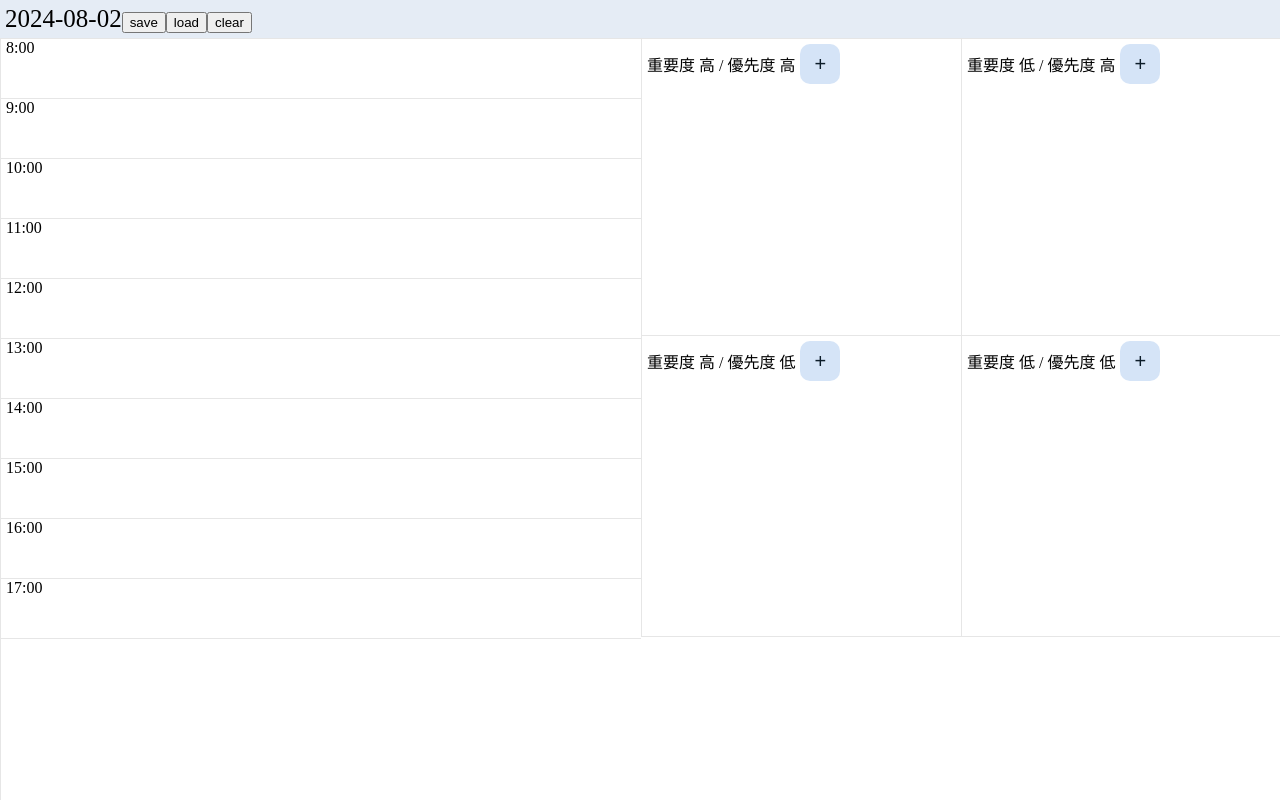
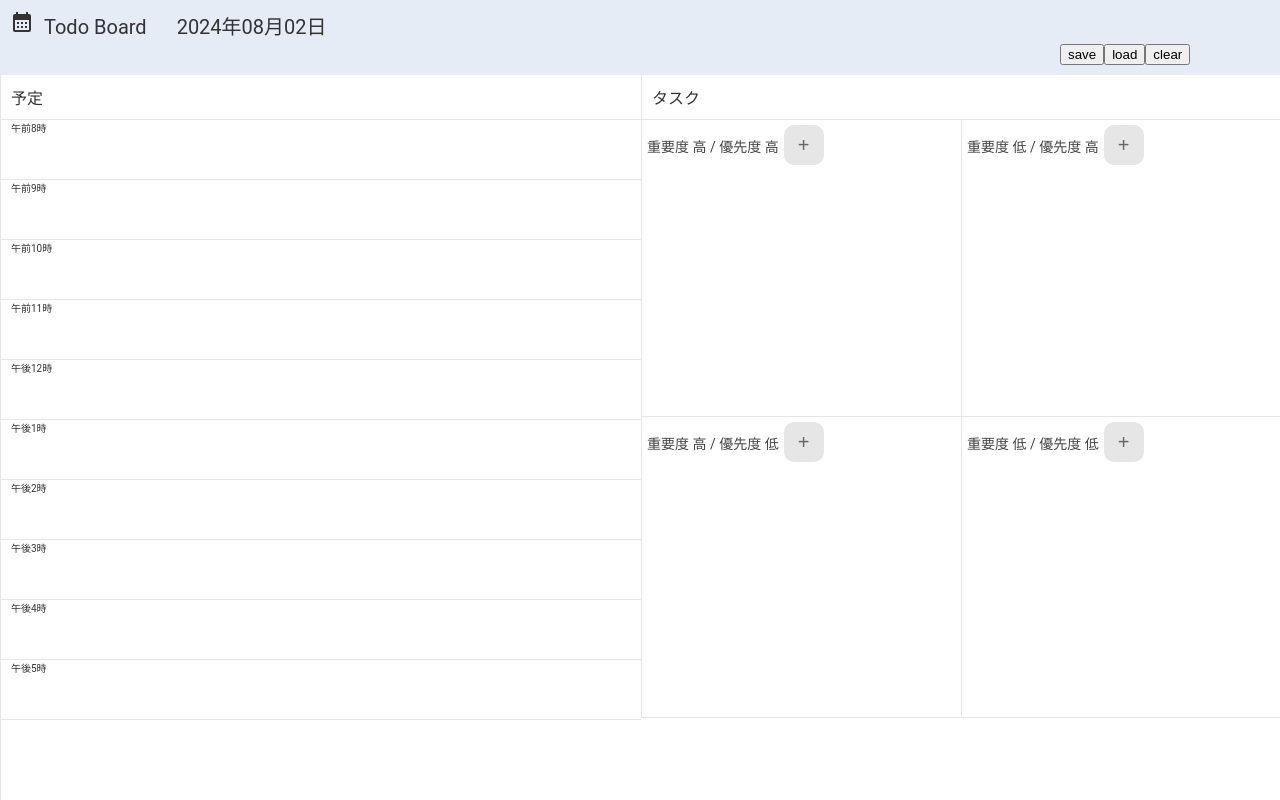
Before and after one commit to komori1013/MyApp, a React (Create React App) app: page / in a window 1280 px wide. Shown: the top 800 px of the page. Built offline with nearby package versions, Linux system fonts and the light colour scheme.

Commit message:
CSSを改善

```diff
--- a/package.json
+++ b/package.json
@@ -3,6 +3,10 @@
   "version": "0.1.0",
   "private": true,
   "dependencies": {
+    "@emotion/react": "^11.13.3",
+    "@emotion/styled": "^11.13.0",
+    "@mui/icons-material": "^6.0.1",
+    "@mui/material": "^6.0.1",
     "@testing-library/jest-dom": "^5.17.0",
     "@testing-library/react": "^13.4.0",
     "@testing-library/user-event": "^13.5.0",
--- a/src/App.tsx
+++ b/src/App.tsx
@@ -9,6 +9,7 @@ import { TodoBoard } from './components/TodoBoard';
 import { Modal2 } from "./components/Modal2";
 import { Finalset } from "./components/finalset";
 import { useEffect } from 'react';
+import CalendarMonthSharpIcon from '@mui/icons-material/CalendarMonthSharp';
 
 export class Finaltime {
   id: number;
@@ -52,7 +53,7 @@ export default function App() {
   const [deadLine, setDeadLine] = useState<string>("");
   const [finalData, setFinalData] = useState<any[]>([]);
 
-  const day = dayjs().format('YYYY-MM-DD');
+  const day = dayjs().format('YYYY年MM月DD日');
 
   const saveToLocalStorage = () => {
     const data = {
@@ -92,19 +93,26 @@ export default function App() {
   };
   return (
     <>
-      <header className="header">{day}
+      <header className="header">
+      <CalendarMonthSharpIcon style={{fontSize: 24 }} />
+      <span className="title">Todo Board</span>
+      <span>{day}</span>
+      <span className="title3">
       <button onClick={saveToLocalStorage}>save</button>
       <button onClick={loadFromLocalStorage}>load</button>
       <button onClick={clearFromLocalStorage}>clear</button>
+      </span>
       </header>
       <body className='container'>
 
         <div className="left-container">
+        <div className="title1">予定</div>
           <Timeline/>
           <Finalset finalData={finalData} setFinalData={setFinalData} modal2 = {modal2} hPHI={hPHI} setHPHI={setHPHI} lPHI={lPHI} setLPHI={setLPHI} hPLI={hPLI} setHPLI={setHPLI} lPLI={lPLI} setLPLI={setLPLI}/>
         </div>
 
         <div className='right-container'>
+          <div className="title2">タスク</div>
           <div className='right-high-container'>
             <Modal ListBoxPlace={ListBoxPlace} hPHI={hPHI} setHPHI={setHPHI} lPHI={lPHI} setLPHI={setLPHI} hPLI={hPLI} setHPLI={setHPLI} lPLI={lPLI} setLPLI={setLPLI} text={text} setText={setText} show={show} setShow={setShow}/>
             <Modal2 hPHI={hPHI} setHPHI={setHPHI} lPHI={lPHI} setLPHI={setLPHI} hPLI={hPLI} setHPLI={setHPLI} lPLI={lPLI} setLPLI={setLPLI} modal2_1={modal2_1} modal2_2={modal2_2} finalData= {finalData} setFinalData={setFinalData}show2={show2} setShow2={setShow2} modal2={modal2} setModal2={setModal2} startLine={startLine} setStartLine={setStartLine} deadLine={deadLine} setDeadLine={setDeadLine}/>
--- a/src/assets/App.css
+++ b/src/assets/App.css
@@ -1,8 +1,33 @@
 .header {
-  font-family: "メイリオ";
-  font-size: 25px;
+  font-family: Roboto, "Noto Sans JP", Helvetica, Arial, sans-serif;
+  font-size: 20px;
+  padding: 10px;
+  color: #333333;
   background-color: #e5ecf5;
-  padding: 5px;
+}
+.title {
+  margin-right: 30px;
+  margin-left: 10px;
+}
+
+.title1 {
+  font-family: Roboto, "Noto Sans JP", Helvetica, Arial, sans-serif;
+  font-size: 16px;
+  color:#333333;
+  padding: 10px;
+  border-bottom: 1px solid #e6e6e6;
+}
+.title2 {
+  font-family: Roboto, "Noto Sans JP", Helvetica, Arial, sans-serif;
+  font-size: 16px;
+  color:#333333;
+  padding: 10px;
+  border-bottom: 1px solid #e6e6e6;
+  border-left: 1px solid #e6e6e6;
+}
+
+.title3{
+  margin-left: 1050px;
 }
   .overlay {
       position:fixed;
@@ -22,23 +47,29 @@
     background:#fff;
   }
   .container {
-    font-family: "メイリオ";
+    font-family: Roboto, "Noto Sans JP", Helvetica, Arial, sans-serif;
+    color-scheme: light;
     height: 1440px;
     width: 100%;
     display: flex;
-    border: 1px solid #e6e6e6;
+    border-top: none;
+    border-left: 1px solid #e6e6e6;
+    border-bottom: 1px solid #e6e6e6;
+    border-right: 1px solid #e6e6e6;
   }
 
   .left-container{
     flex: 1;
     height:600px;
     flex-direction: column;
+    color: #444444;
   }
 
   .right-container{
     flex: 1;
     height: 600px;
     flex-direction: column;
+    color: #444444;
   }
 
   .right-high-container{
@@ -59,6 +90,7 @@
     border-left: 1px solid#e6e6e6;
     padding-left: 5px;
     overflow-y: scroll;
+    font-size: 14px;
   }
 
   .box2{
@@ -67,7 +99,7 @@
     border-left: 1px solid#e6e6e6;
     padding-left: 5px;
     overflow-y: scroll;
-    overflow-y: scroll;
+    font-size: 14px;
   }
 
   .box3{
@@ -78,6 +110,7 @@
     height:300px;
     padding-left: 5px;
     overflow-y: scroll;
+    font-size: 14px;
   }
 
   .box4{
@@ -88,14 +121,18 @@
     height:300px;
     padding-left: 5px;
     overflow-y: scroll;
+    font-size: 14px;
   }
+.box{
+  padding-top: -10px;
+}
 
   .button {
     border: none; /* 枠線をなくす */
     border-radius: 10px; /* 角丸をつける */
     margin: 5px; /* ボタン同士の余白 */
-    background-color:#d5e4f7; /* ボタンの背景色 */
-    color: #0d1d2a; /* ボタンの文字色 */
+    background-color:#e6e6e6;
+    color:#666666;
     text-align: center; /* ボタンのテキストを中央揃えにする */
     text-decoration: none; /* テキストに下線をつけない */
     font-size: 20px; /* テキストのフォントサイズ */
@@ -104,6 +141,15 @@
     width: 40px;
 
   }
+
+  .button2 {
+    border: none;
+    color:#666666;
+    background-color: transparent;
+    margin: 5px; /* ボタン同士の余白 */
+    cursor: pointer; /* マウスポインタを変更する */
+  }
+
   ul {
     list-style-type: none;
     padding: 0;
@@ -191,8 +237,10 @@
   /*使用中*/
   .horizontalHeight {
     height: 59px;
-    padding-left: 5px;
+    padding-left: 10px;
     border-bottom:1px solid #e6e6e6;
+    font-size: 10px;
+    color: #333333
   }
 
 
@@ -270,6 +318,7 @@
   border-radius: 5px; /* 角丸をつける */
   border: none; /* 枠線をなくす */
   width: 50%;
+  font-size: 13px;
   }
 
   .p {
--- a/src/components/Button.tsx
+++ b/src/components/Button.tsx
@@ -1,7 +1,10 @@
 import { ButtonProps } from "../type/ButtonProps";
+import AddCircleOutlineIcon from '@mui/icons-material/AddCircleOutline';
 
 export function Button({ setShow, ListBoxPlace, setListBoxPlace }: ButtonProps) {
   return (
-    <button className='button' onClick={() => { setShow(true); setListBoxPlace(ListBoxPlace) }}>+</button>
+    <button className="button" onClick={() => { setShow(true); setListBoxPlace(ListBoxPlace) }}>
+      +
+    </button>
   )
 };
--- a/src/components/Timeline.tsx
+++ b/src/components/Timeline.tsx
@@ -13,8 +13,7 @@ export function Timeline() {
       <div>
         <ul>
           {TIME_LIST.map((timeItem) => {
-            const splitedHour = Number(timeItem.time.split(":")[0]);
-            const time = `${splitedHour}:${timeItem.time.split(":")[1]}`;
+            const time = timeItem.time;
             return (
               <li className="horizontalHeight" key={timeItem.id}>
                 {time}
--- a/src/components/finalset.tsx
+++ b/src/components/finalset.tsx
@@ -40,7 +40,7 @@ export const Finalset = ({ finalData, setFinalData, modal2, hPHI ,setHPHI, lPHI,
             key={index} // Use `index` as the key
             style={{
               background: isInAnyRange ? '#65aee9' : 'transparent',
-              color: isInAnyRange ? 'black' : 'white',
+              color: isInAnyRange ? 'white' : 'transparent',
 
             }}
           >
--- a/src/type/Time_hour.ts
+++ b/src/type/Time_hour.ts
@@ -1,18 +1,26 @@
 import { time } from "console";
 
 export const TIME_LIST = [
-  { id: 108, time: "08:00" },
-  { id: 109, time: "09:00" },
-  { id: 110, time: "10:00" },
-  { id: 111, time: "11:00" },
-  { id: 112, time: "12:00" },
-  { id: 113, time: "13:00" },
-  { id: 114, time: "14:00" },
-  { id: 115, time: "15:00" },
-  { id: 116, time: "16:00" },
-  { id: 117, time: "17:00" },
+  { id: 108, time: "午前8時" },
+  { id: 109, time: "午前9時" },
+  { id: 110, time: "午前10時" },
+  { id: 111, time: "午前11時" },
+  { id: 112, time: "午後12時" },
+  { id: 113, time: "午後1時" },
+  { id: 114, time: "午後2時" },
+  { id: 115, time: "午後3時" },
+  { id: 116, time: "午後4時" },
+  { id: 117, time: "午後5時" },
 ];
 
 export const HOUR_LIST = [800,801,802,803,804,805,806,807,808,809,810,811,812,813,814,815,816,817,818,819,820,821,822,823,824,825,826,827,828,829,830,831,832,833,834,835,836,837,838,839,840,841,842,843,844,845,846,847,848,849,850,851,852,853,854,855,856,857,858,859,
   900,901,902,903,904,905,906,907,908,909,910,911,912,913,914,915,916,917,918,919,920,921,922,923,924,925,926,927,928,929,930,931,932,933,934,935,936,937,938,939,940,941,942,943,944,945,946,947,948,949,950,951,952,953,954,955,956,957,958,959,
-]
+ 1000,1001,1002,1003,1004,1005,1006,1007,1008,1009,1010,1011,1012,1013,1014,1015,1016,1017,1018,1019,1020,1021,1022,1023,1024,1025,1026,1027,1028,1029,1030,1031,1032,1033,1034,1035,1036,1037,1038,1039,1040,1041,1042,1043,1044,1045,1046,1047,1048,1049,1050,1051,1052,1053,1054,1055,1056,1057,1058,1059,
+ 1100,1101,1102,1103,1104,1105,1106,1107,1108,1109,1110,1111,1112,1113,1114,1115,1116,1117,1118,1119,1120,1121,1122,1123,1124,1125,1126,1127,1128,1129,1130,1131,1132,1133,1134,1135,1136,1137,1138,1139,1140,1141,1142,1143,1144,1145,1146,1147,1148,1149,1150,1151,1152,1153,1154,1155,1156,1157,1158,1159,
+ 1200,1201,1202,1203,1204,1205,1206,1207,1208,1209,1210,1211,1212,1213,1214,1215,1216,1217,1218,1219,1220,1221,1222,1223,1224,1225,1226,1227,1228,1229,1230,1231,1232,1233,1234,1235,1236,1237,1238,1239,1240,1241,1242,1243,1244,1245,1246,1247,1248,1249,1250,1251,1252,1253,1254,1255,1256,1257,1258,1259,
+ 1300,1301,1302,1303,1304,1305,1306,1307,1308,1309,1310,1311,1312,1313,1314,1315,1316,1317,1318,1319,1320,1321,1322,1323,1324,1325,1326,1327,1328,1329,1330,1331,1332,1333,1334,1335,1336,1337,1338,1339,1340,1341,1342,1343,1344,1345,1346,1347,1348,1349,1350,1351,1352,1353,1354,1355,1356,1357,1358,1359,
+ 1400,1401,1402,1403,1404,1405,1406,1407,1408,1409,1410,1411,1412,1413,1414,1415,1416,1417,1418,1419,1420,1421,1422,1423,1424,1425,1426,1427,1428,1429,1430,1431,1432,1433,1434,1435,1436,1437,1438,1439,1440,1441,1442,1443,1444,1445,1446,1447,1448,1449,1450,1451,1452,1453,1454,1455,1456,1457,1458,1459,
+ 1500,1501,1502,1503,1504,1505,1506,1507,1508,1509,1510,1511,1512,1513,1514,1515,1516,1517,1518,1519,1520,1521,1522,1523,1524,1525,1526,1527,1528,1529,1530,1531,1532,1533,1534,1535,1536,1537,1538,1539,1540,1541,1542,1543,1544,1545,1546,1547,1548,1549,1550,1551,1552,1553,1554,1555,1556,1557,1558,1559,
+ 1600,1601,1602,1603,1604,1605,1606,1607,1608,1609,1610,1611,1612,1613,1614,1615,1616,1617,1618,1619,1620,1621,1622,1623,1624,1625,1626,1627,1628,1629,1630,1631,1632,1633,1634,1635,1636,1637,1638,1639,1640,1641,1642,1643,1644,1645,1646,1647,1648,1649,1650,1651,1652,1653,1654,1655,1656,1657,1658,1659,
+ 1700,1701,1702,1703,1704,1705,1706,1707,1708,1709,1710,1711,1712,1713,1714,1715,1716,1717,1718,1719,1720,1721,1722,1723,1724,1725,1726,1727,1728,1729,1730,1731,1732,1733,1734,1735,1736,1737,1738,1739,1740,1741,1742,1743,1744,1745,1746,1747,1748,1749,1750,1751,1752,1753,1754,1755,1756,1757,1758,1759,
+];
```
Also changed, not shown: 1 other file (tests, documents, lock files or other folders).
